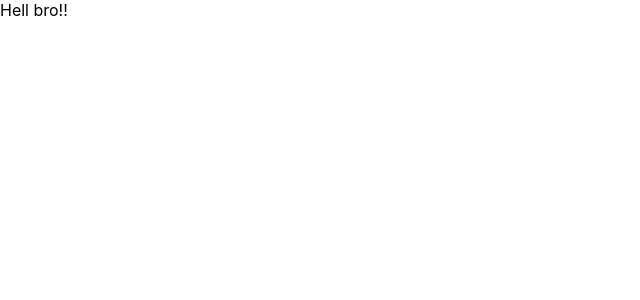
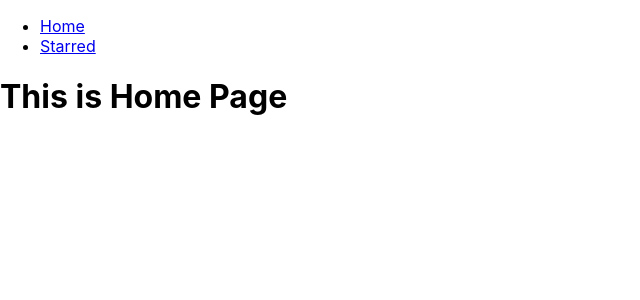
Before and after one commit to cyber-rush/box-office-app, a React (Create React App) app: page / in a window 1280 px wide. Shown: the top 300 px of the page, without its empty margins (0-640 px from the left). Built offline with nearby package versions, Linux system fonts and the light colour scheme.

Commit message:
added layout and navigation for home and starred pages

```diff
--- a/src/App.jsx
+++ b/src/App.jsx
@@ -1,13 +1,16 @@
 import { BrowserRouter, Routes, Route } from "react-router-dom";
 import Home from "./pages/Home";
 import Starred from "./pages/Starred";
+import MainLayout from "./components/MainLayout";
 function App() {
   return (
     <BrowserRouter>
       <Routes>
-        <Route path="/" element={<Home />}></Route>
-        <Route path="/starred" element={<Starred />}></Route>
-        <Route path="*" element={<div>Page Not Found!!!</div>}></Route>
+        <Route element={<MainLayout />}>
+          <Route path="/" element={<Home />}></Route>
+          <Route path="/starred" element={<Starred />}></Route>
+        </Route>
+        <Route path="*" element={<div>Page Not Found!!!</div>} />
       </Routes>
     </BrowserRouter>
   );
--- /dev/null
+++ b/src/components/MainLayout.jsx
@@ -0,0 +1,12 @@
+import Navs from "./Navs"
+import { Outlet } from "react-router-dom"
+const MainLayout = () => {
+    return (
+        <>
+            <Navs />
+            <Outlet />
+        </>
+    )
+}
+
+export default MainLayout
--- /dev/null
+++ b/src/components/Navs.jsx
@@ -0,0 +1,30 @@
+import { Link } from "react-router-dom"
+const LINKS = [
+    {
+        text: "Home",
+        to: '/'
+    },
+    {
+        text: "Starred",
+        to: "/starred"
+    }
+]
+const Navs = () => {
+    return (
+        <div>
+            <ul>
+                {
+                    LINKS.map(item => (
+                        <li key={item.to}>
+                            <Link to={item.to}>{item.text}</Link>
+                        </li>
+                    )
+
+                    )
+                }
+            </ul>
+        </div>
+    )
+}
+
+export default Navs
--- a/src/pages/Home.jsx
+++ b/src/pages/Home.jsx
@@ -1,7 +1,7 @@
 const Home = () => {
     return (
         <div>
-            Hell bro!!
+            <h1>This is Home Page</h1>
         </div>
     )
 }
--- a/src/pages/Starred.jsx
+++ b/src/pages/Starred.jsx
@@ -1,8 +1,7 @@
-import { Link } from "react-router-dom"
 const Starred = () => {
     return (
         <div>
-            <Link to="/">Go to Home</Link>
+            <h1>This is Starred Page</h1>
         </div>
     )
 }
```
